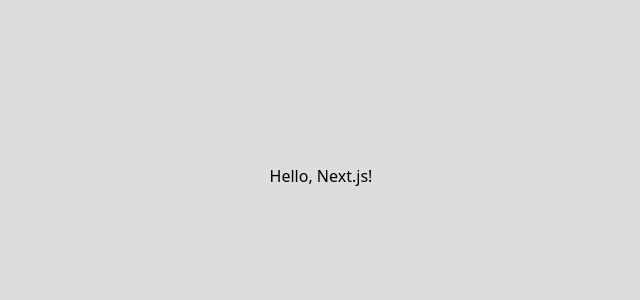
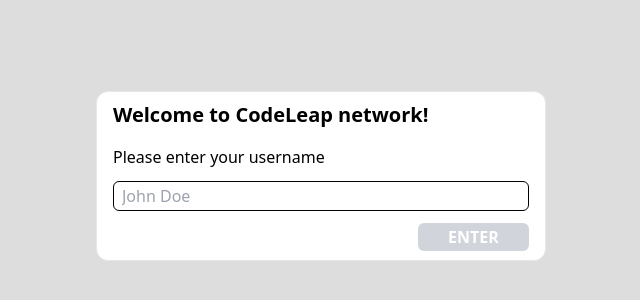
Before and after one commit to OtavioSC/crud-code-challenge, a Next.js app in the folder ui/: page / in a window 1280 px wide. Shown: the part 224-524 px from the top of the page, without its empty margins (319-959 px from the left). Built offline with nearby package versions, Linux system fonts and the light colour scheme.

Commit message:
feat: add modal component and signup page

```diff
--- /dev/null
+++ b/ui/components/modal/Modal.tsx
@@ -0,0 +1,21 @@
+export default function Modal() {
+  return (
+    <div className="w-[450px] h-[170px] flex flex-col bg-white border rounded-xl p-4 gap-2 justify-center">
+      <h1 className="text-xl font-bold mb-2">Welcome to CodeLeap network!</h1>
+      <form className="flex flex-col gap-3">
+        <label>Please enter your username</label>
+        <input
+          type="text"
+          placeholder="John Doe"
+          className="w-full border border-black rounded-md py-0.5 pl-2 pr-3"
+        />
+        <button
+          className="w-[111px] h-[28px] bg-[#7695EC] text-white font-bold rounded-md self-end  disabled:bg-gray-300 "
+          disabled={true}
+        >
+          ENTER
+        </button>
+      </form>
+    </div>
+  );
+}
--- a/ui/pages/index.tsx
+++ b/ui/pages/index.tsx
@@ -1,3 +1,9 @@
+import Modal from "@/components/modal/Modal"
+
 export default function Page() {
-  return <h1>Hello, Next.js!</h1>
+  return (
+    <>
+      <Modal/>
+    </>
+  )
 }
```
